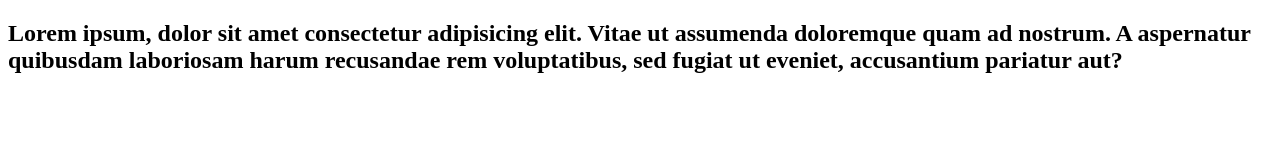
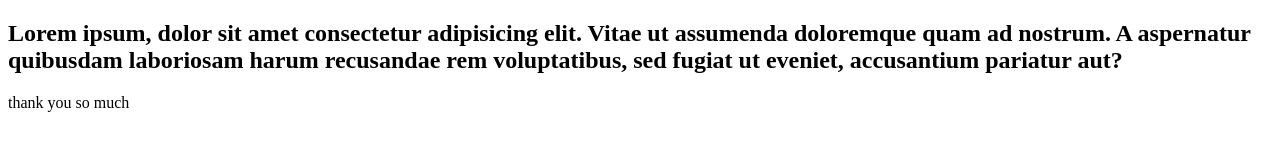
Before and after one commit to Thilakaraj45/lorem, a plain HTML site: page index.html in a window 1280 px wide. Drawn offline with Linux system fonts and the light colour scheme.

Commit message:
para tag added

```diff
--- a/index.html
+++ b/index.html
@@ -8,5 +8,6 @@
 </head>
 <body>
     <h2>Lorem ipsum, dolor sit amet consectetur adipisicing elit. Vitae ut assumenda doloremque quam ad nostrum. A aspernatur quibusdam laboriosam harum recusandae rem voluptatibus, sed fugiat ut eveniet, accusantium pariatur aut?</h2>
+<p>thank you so much</p>
 </body>
 </html>
```
